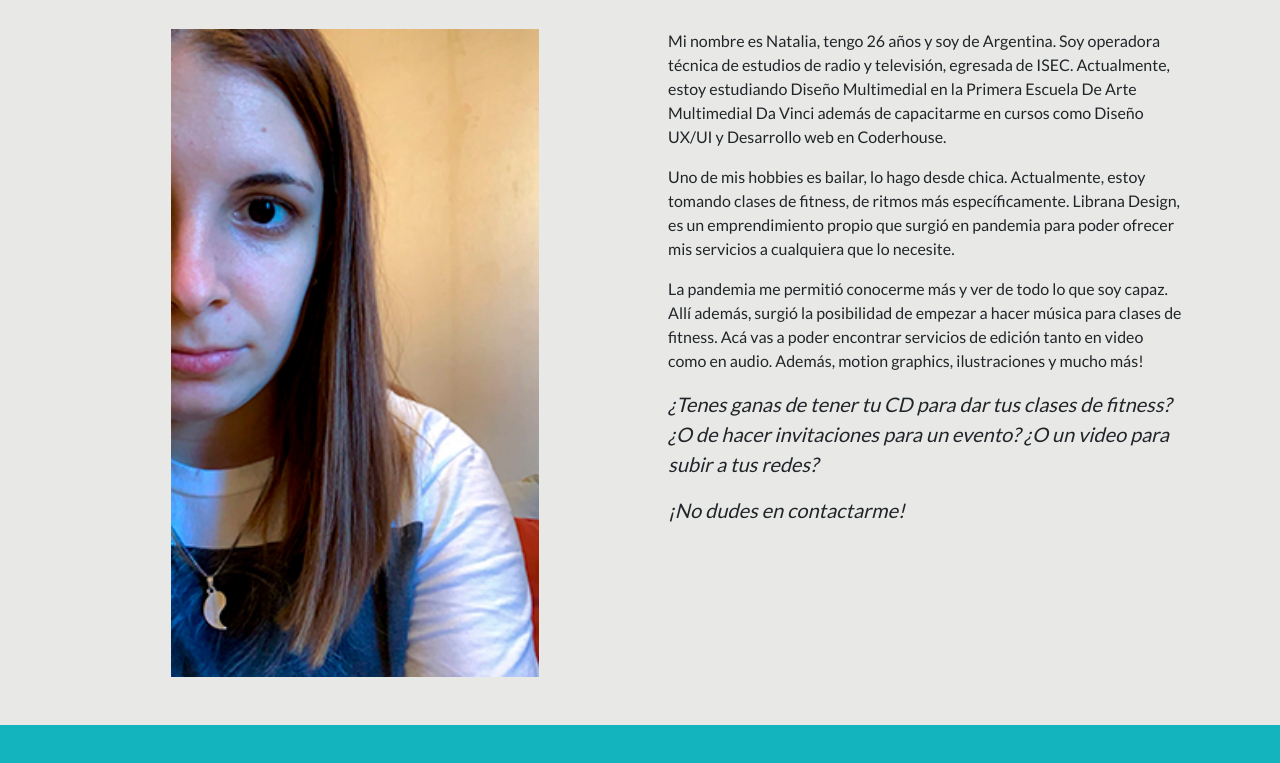
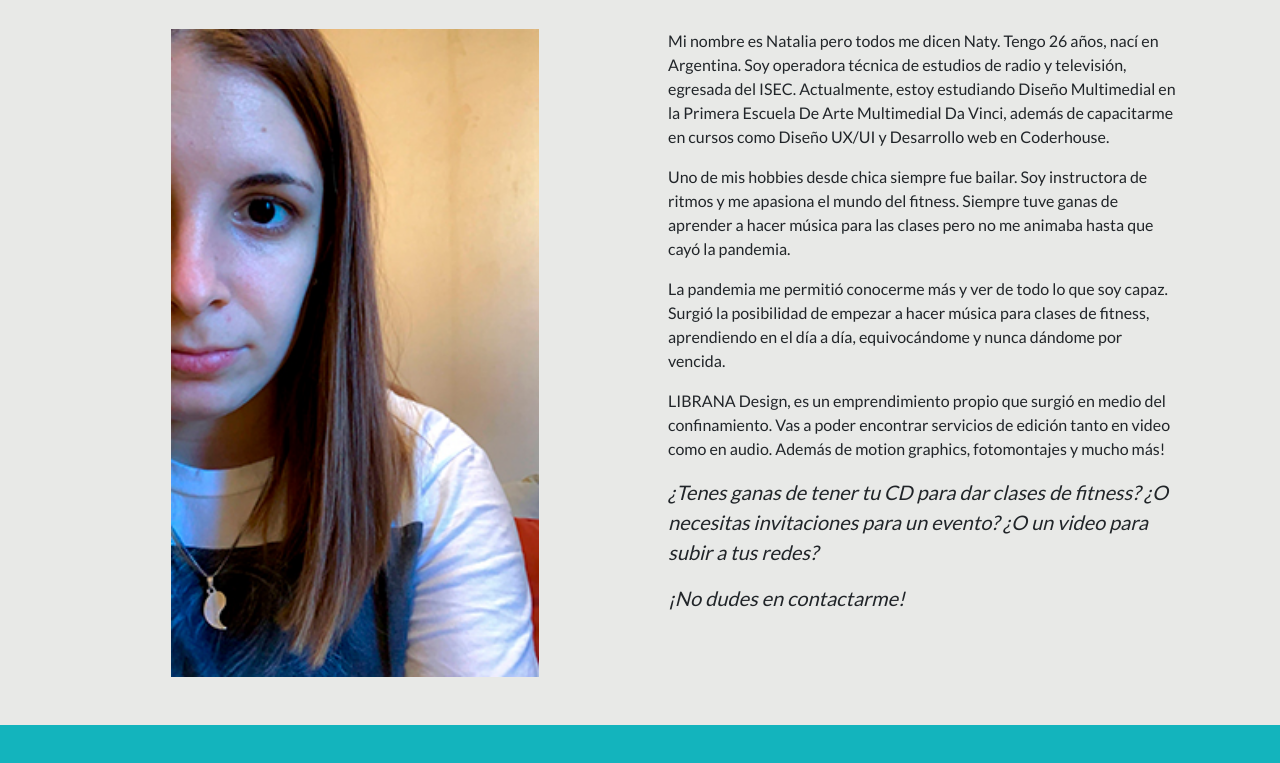
Before and after one commit to natyllaneza/libranadesign, a website: page index.html in a window 1280 px wide. Shown: the part 811-1574 px from the top of the page. Drawn offline with nearby package versions, Linux system fonts and the light colour scheme.

Commit message:
Change paragraph SobreMi

```diff
--- a/index.html
+++ b/index.html
@@ -109,13 +109,15 @@
                         <img src="images/fotomia.jpg" alt="Yo" width="400" height="600" class="img-fluid mt-4 mb-5 mx-auto d-block ps-3 pe-3">
                     </div>
                     <div class="col-lg-6 col-sm-12 mt-4">
-                        <p class="ps-3 pe-3">Mi nombre es Natalia, tengo 26 años y soy de Argentina. Soy operadora técnica de estudios de radio y televisión, egresada de ISEC. Actualmente, estoy estudiando Diseño Multimedial en la Primera Escuela De Arte Multimedial Da Vinci además de capacitarme en cursos como Diseño UX/UI y Desarrollo web en Coderhouse.
+                        <p class="ps-3 pe-3">Mi nombre es Natalia pero todos me dicen Naty. Tengo 26 años, nací en Argentina. Soy operadora técnica de estudios de radio y televisión, egresada del ISEC. Actualmente, estoy estudiando Diseño Multimedial en la Primera Escuela De Arte Multimedial Da Vinci, además de capacitarme en cursos como Diseño UX/UI y Desarrollo web en Coderhouse.
                         </p>
-                        <p class="ps-3 pe-3">Uno de mis hobbies es bailar, lo hago desde chica. Actualmente, estoy tomando clases de fitness, de ritmos más específicamente. Librana Design, es un emprendimiento propio que surgió en pandemia para poder ofrecer mis servicios a cualquiera que lo necesite.
+                        <p class="ps-3 pe-3">Uno de mis hobbies desde chica siempre fue bailar. Soy instructora de ritmos y me apasiona el mundo del fitness. Siempre tuve ganas de aprender a hacer música para las clases pero no me animaba hasta que cayó la pandemia.
                         </p>
-                        <p class="ps-3 pe-3">La pandemia me permitió conocerme más y ver de todo lo que soy capaz. Allí además, surgió la posibilidad de empezar a hacer música para clases de fitness. Acá vas a poder encontrar servicios de edición tanto en video como en audio. Además, motion graphics, ilustraciones y mucho más!
+                        <p class="ps-3 pe-3">La pandemia me permitió conocerme más y ver de todo lo que soy capaz. Surgió la posibilidad de empezar a hacer música para clases de fitness, aprendiendo en el día a día, equivocándome y nunca dándome por vencida.
+                        <p class="ps-3 pe-3">LIBRANA Design, es un emprendimiento propio que surgió en medio del confinamiento. Vas a poder encontrar servicios de edición tanto en video como en audio. Además de motion graphics, fotomontajes y mucho más!
                         </p>
-                        <p class="lead fst-italic ps-3 pe-3">¿Tenes ganas de tener tu CD para dar tus clases de fitness? ¿O de hacer invitaciones para un evento? ¿O un video para subir a tus redes?
+                        </p>
+                        <p class="lead fst-italic ps-3 pe-3">¿Tenes ganas de tener tu CD para dar clases de fitness? ¿O necesitas invitaciones para un evento? ¿O un video para subir a tus redes?
                         </p>
                         <p class="lead fst-italic mb-4 ps-3 pe-3">¡No dudes en contactarme!</p>
                     </div>
```
